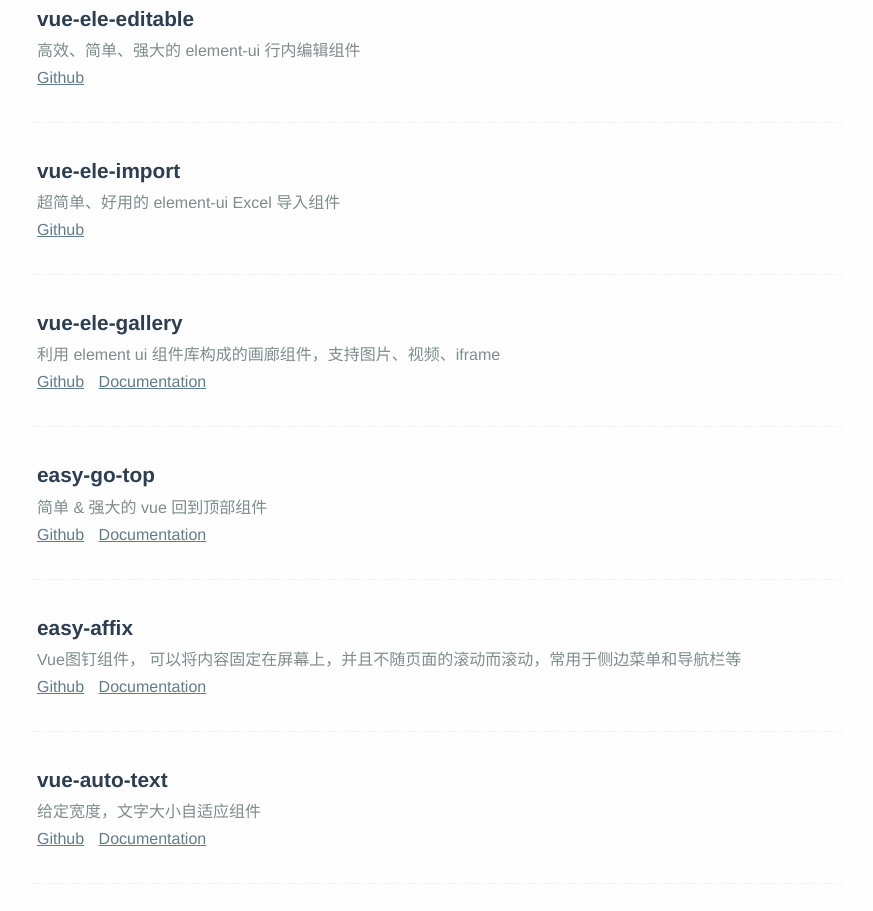
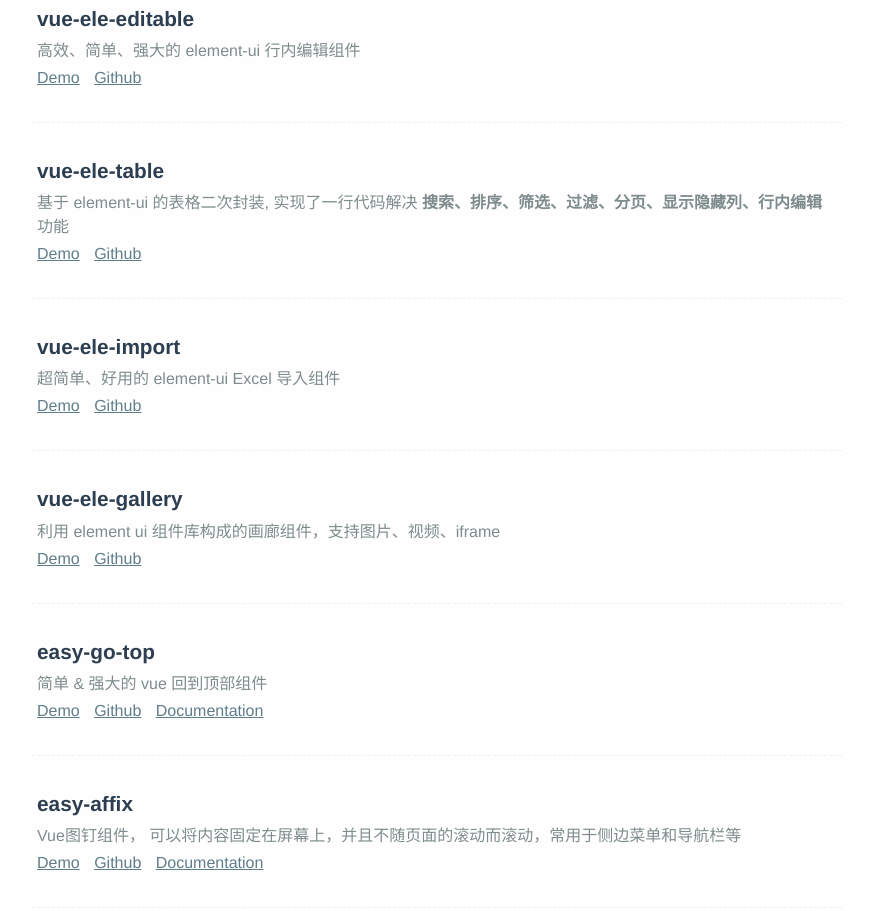
Before and after one commit to dream2023/dream2023.github.io, a plain HTML site: page index.html in a window 1280 px wide. Shown: the part 727-1638 px from the top of the page, without its empty margins (208-1081 px from the left). Drawn offline with Linux system fonts and the light colour scheme; a small style sheet from the web is missing.

Commit message:
增加新项目 & 增加 demo地址

```diff
--- a/index.html
+++ b/index.html
@@ -38,9 +38,27 @@
             </p>
             <ul class="project-links">
               <li class="profile-link-item">
+                <a href="https://codepen.io/dream2023/pen/dBNNbP">Demo</a>
+              </li>
+              <li class="profile-link-item">
                 <a href="https://github.com/dream2023/vue-ele-editable"
                   >Github</a
                 >
+              </li>
+            </ul>
+          </li>
+          <li class="project-item">
+            <h3 class="project-name">vue-ele-table</h3>
+            <p class="project-desc">
+              基于 element-ui 的表格二次封装, 实现了一行代码解决
+              <b>搜索、排序、筛选、过滤、分页、显示隐藏列、行内编辑</b> 功能
+            </p>
+            <ul class="project-links">
+              <li class="profile-link-item">
+                <a href="https://codepen.io/dream2023/pen/agwMpY">Demo</a>
+              </li>
+              <li class="profile-link-item">
+                <a href="https://github.com/dream2023/vue-ele-table">Github</a>
               </li>
             </ul>
           </li>
@@ -50,6 +68,9 @@
               超简单、好用的 element-ui Excel 导入组件
             </p>
             <ul class="project-links">
+              <li class="profile-link-item">
+                <a href="https://codepen.io/dream2023/pen/NVBKRy">Demo</a>
+              </li>
               <li class="profile-link-item">
                 <a href="https://github.com/dream2023/vue-ele-import">Github</a>
               </li>
@@ -62,13 +83,11 @@
             </p>
             <ul class="project-links">
               <li class="profile-link-item">
+                <a href="https://codepen.io/dream2023/pen/vwZrgG/">Demo</a>
+              </li>
+              <li class="profile-link-item">
                 <a href="https://github.com/dream2023/vue-ele-gallery"
                   >Github</a
-                >
-              </li>
-              <li class="profile-link-item">
-                <a href="https://dream2023.github.io/vue-ele-gallery/"
-                  >Documentation</a
                 >
               </li>
             </ul>
@@ -77,6 +96,9 @@
             <h3 class="project-name">easy-go-top</h3>
             <p class="project-desc">简单 & 强大的 vue 回到顶部组件</p>
             <ul class="project-links">
+              <li class="profile-link-item">
+                <a href="https://codepen.io/dream2023/pen/oRLqoj">Demo</a>
+              </li>
               <li class="profile-link-item">
                 <a href="https://github.com/dream2023/easy-go-top">Github</a>
               </li>
@@ -94,6 +116,11 @@
               可以将内容固定在屏幕上，并且不随页面的滚动而滚动，常用于侧边菜单和导航栏等
             </p>
             <ul class="project-links">
+              <li class="profile-link-item">
+                <a href="https://codepen.io/dream2023/pen/vwZrgG"
+                  >Demo</a
+                >
+              </li>
               <li class="profile-link-item">
                 <a href="https://github.com/dream2023/vue-ele-gallery"
                   >Github</a
```
Also changed, not shown: 1 other file.
